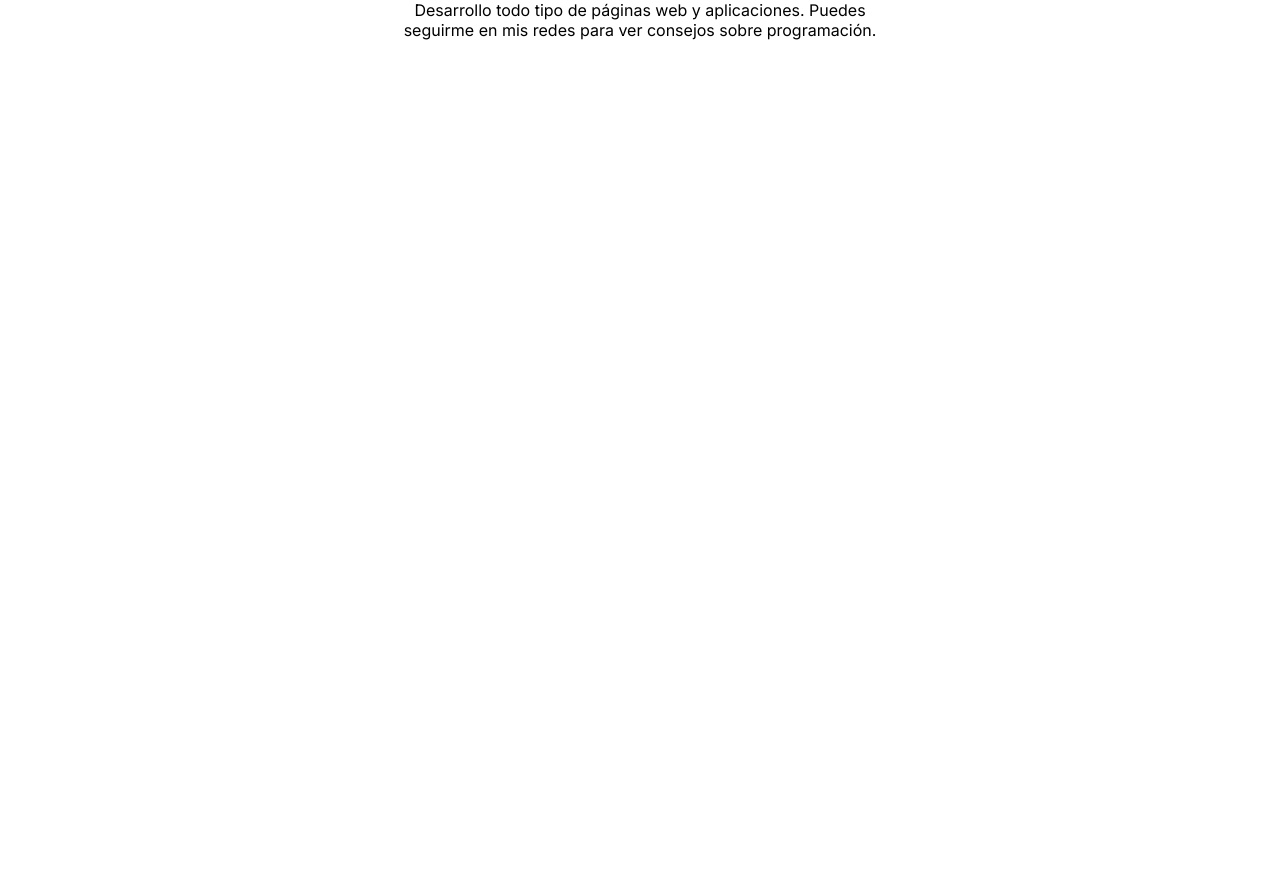
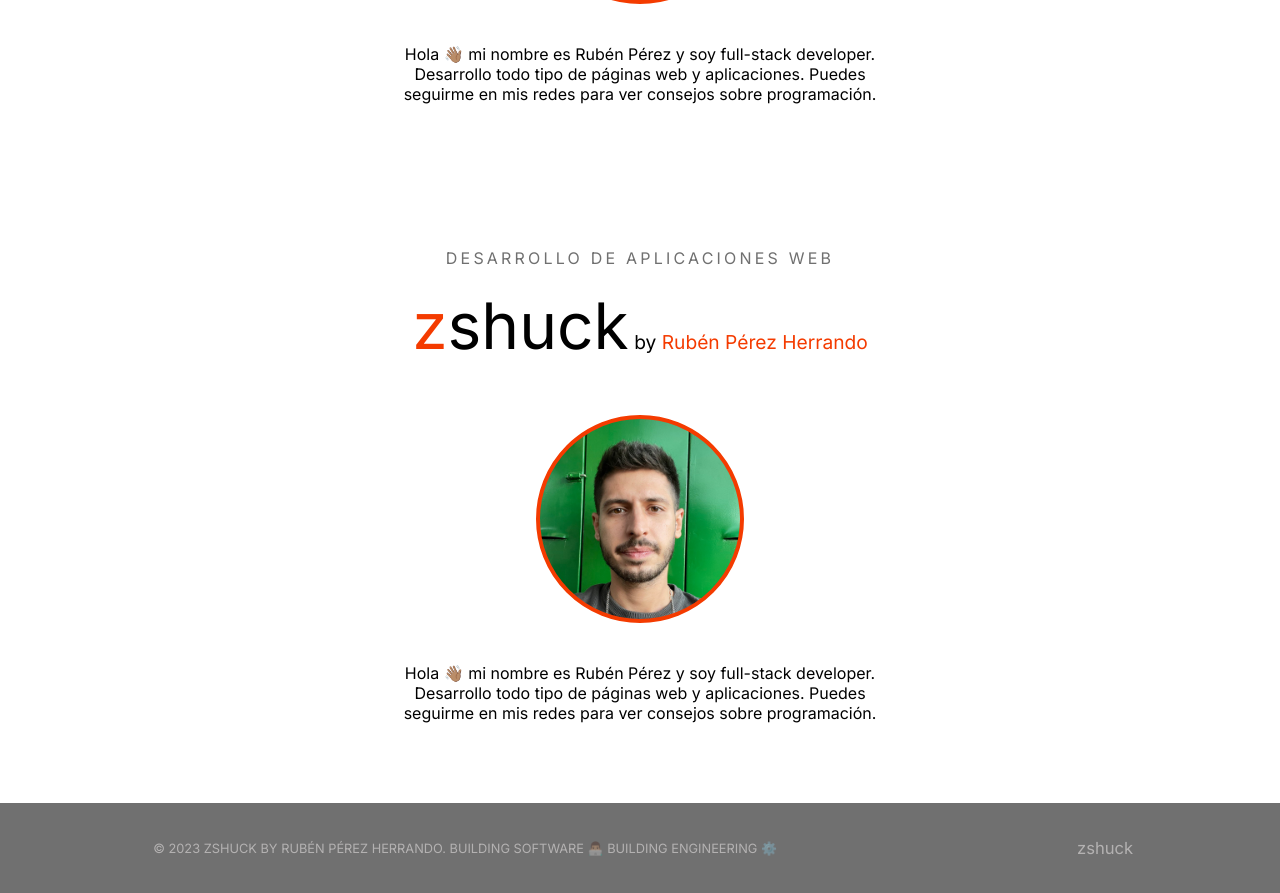
Before and after one commit to 9Shuck/zshuck_front, a Next.js app: page / in a window 1280 px wide. Shown: the part 580-1473 px from the top of the page. Before the commit the page ends 800 px from the top, so only its background shows below. Built offline with nearby package versions, Linux system fonts and the light colour scheme.

Commit message:
responsive of subfooter

```diff
--- /dev/null
+++ b/src/components/subfooter.tsx
@@ -0,0 +1,14 @@
+function SubFooter() {
+    return (
+        <div className="subfooter">
+            <div className="subfooter__company">
+            © 2023 ZSHUCK BY RUBÉN PÉREZ HERRANDO. BUILDING SOFTWARE 👨🏽‍💻 BUILDING ENGINEERING ⚙️
+            </div>
+            <div className="subfooter__logo">
+                zshuck
+            </div>
+        </div>
+    )
+}
+
+export default SubFooter
--- a/src/pages/_app.tsx
+++ b/src/pages/_app.tsx
@@ -1,12 +1,14 @@
 import '@/styles/globals.scss'
 import type { AppProps } from 'next/app'
 import NavBar from '@/components/navbar'
+import Footer from '@/components/subfooter'
 
 export default function App({ Component, pageProps }: AppProps) {
   return (
-    <>
+    <div className="app">
       <NavBar/>
       <Component {...pageProps} />
-    </>
+      <Footer/>
+    </div>
   )
 }
--- a/src/pages/index.tsx
+++ b/src/pages/index.tsx
@@ -5,6 +5,7 @@ const inter = Inter({ subsets: ['latin'] })
 
 export default function Home() {
   return (
+    <>
     <div className="homeContainer">
       <div className="homeContainer__header">
         <div className="homeContainer__header__pretitle">
@@ -25,5 +26,26 @@ export default function Home() {
         </div>
       </div>
     </div>
+    <div className="homeContainer">
+      <div className="homeContainer__header">
+        <div className="homeContainer__header__pretitle">
+          DESARROLLO DE APLICACIONES WEB
+        </div>
+        <div className="homeContainer__header__title">
+          <p>
+            <span className="secondary-color">z</span>shuck
+            <span className="font-md"> by <span className="secondary-color">Rubén Pérez Herrando</span></span>
+          </p>
+        </div>
+        <div className="homeContainer__header__photo"></div>
+        <div className="homeContainer__header__description">
+          <p>Hola 👋🏽 mi nombre es Rubén Pérez y soy full-stack developer.
+          Desarrollo todo tipo de páginas web y aplicaciones. Puedes seguirme
+          en mis redes para ver consejos sobre programación.
+          </p>
+        </div>
+      </div>
+    </div>
+    </>
   )
 }
--- a/src/styles/components/_burger.scss
+++ b/src/styles/components/_burger.scss
@@ -30,10 +30,12 @@
 
 .bm-overlay {
     left:0;
+    height: 0;
     position: absolute !important;
     width: 100%;
     background: var(--grey-light) !important;
     top: 0;
+    z-index: 9999;
 }
 
 .bm-menu-wrap {
@@ -43,6 +45,7 @@
     position: absolute !important;
     left:0;
     top:0;
+    z-index: 9999;
     }
 
 .bm-menu {
--- a/src/styles/components/_navbar.scss
+++ b/src/styles/components/_navbar.scss
@@ -3,6 +3,7 @@
     padding: 1.5em 3em 1.5em 3em;
     display: flex;
     justify-content: space-between;
+    background-color: var(--base-color);
 
     &__logo {
         font-size: 1.5em;
@@ -20,12 +21,12 @@
 
         &_md {
             display:none;
-            gap: 50px;
+            gap:40px;
         }
 
         &_lg {
             display: none;
-            gap: 50px;
+            gap:50px;
         }
 
         @media (min-width: 768px) {
@@ -34,6 +35,8 @@
             }
             &_md {
                 display: flex;
+                width: 100%;
+                justify-content: space-around;
             }
             &_lg {
                 display: none;
@@ -49,6 +52,8 @@
             }
             &_lg {
                 display: flex;
+                justify-content: space-around;
+                width: 100% !important;
             }
         }
     }
--- /dev/null
+++ b/src/styles/components/_subfooter.scss
@@ -0,0 +1,36 @@
+.subfooter {
+    background-color: var(--grey-dark);
+    margin-top: 5em;
+    padding: 1em 0em 1em 0em;
+    min-height: 5em;
+    min-width: 100%;
+    color: var(--grey-light);
+    font-size: 0.7em;
+    display: block;
+    text-align: center;
+
+    &__company {
+        display: flex;
+        vertical-align: middle;
+        margin-right: 0.5em;
+        margin-left: 0.5em;
+    }
+
+    &__logo {
+        font-size: 1.3em;
+        vertical-align: middle;
+        margin-top: 0.5em;
+    }
+}
+
+@media (min-width: 768px) {
+    .subfooter{
+        display: flex;
+        justify-content: space-around;
+        align-items: center;
+        font-size: 0.8em;
+        &__logo{
+            margin-top: 0;
+        }
+    }
+}
--- a/src/styles/globals.scss
+++ b/src/styles/globals.scss
@@ -2,6 +2,7 @@
 @import 'components/navbarElement';
 @import 'components/burger';
 @import 'pages/home';
+@import 'components/subfooter';
 
 :root {
   --base-color: white;
@@ -17,11 +18,18 @@
 
   --fade-hover-time: 0.65s;
   --fade-hover-half-time: var(--fade-hover-time/2);
+
+  --margin-top-view: 4em;
 }
 
 body {
   margin: 0;
   font-family: var(--font);
+}
+
+html {
+  padding:0;
+  margin:0;
 }
 
 .secondary-color{
--- a/src/styles/pages/home.scss
+++ b/src/styles/pages/_home.scss
@@ -2,6 +2,7 @@
     display: flex;
     justify-content: center;
     &__header {
+        margin-top: var(--margin-top-view);
         text-align: center;
         width: 40%;
 
```
